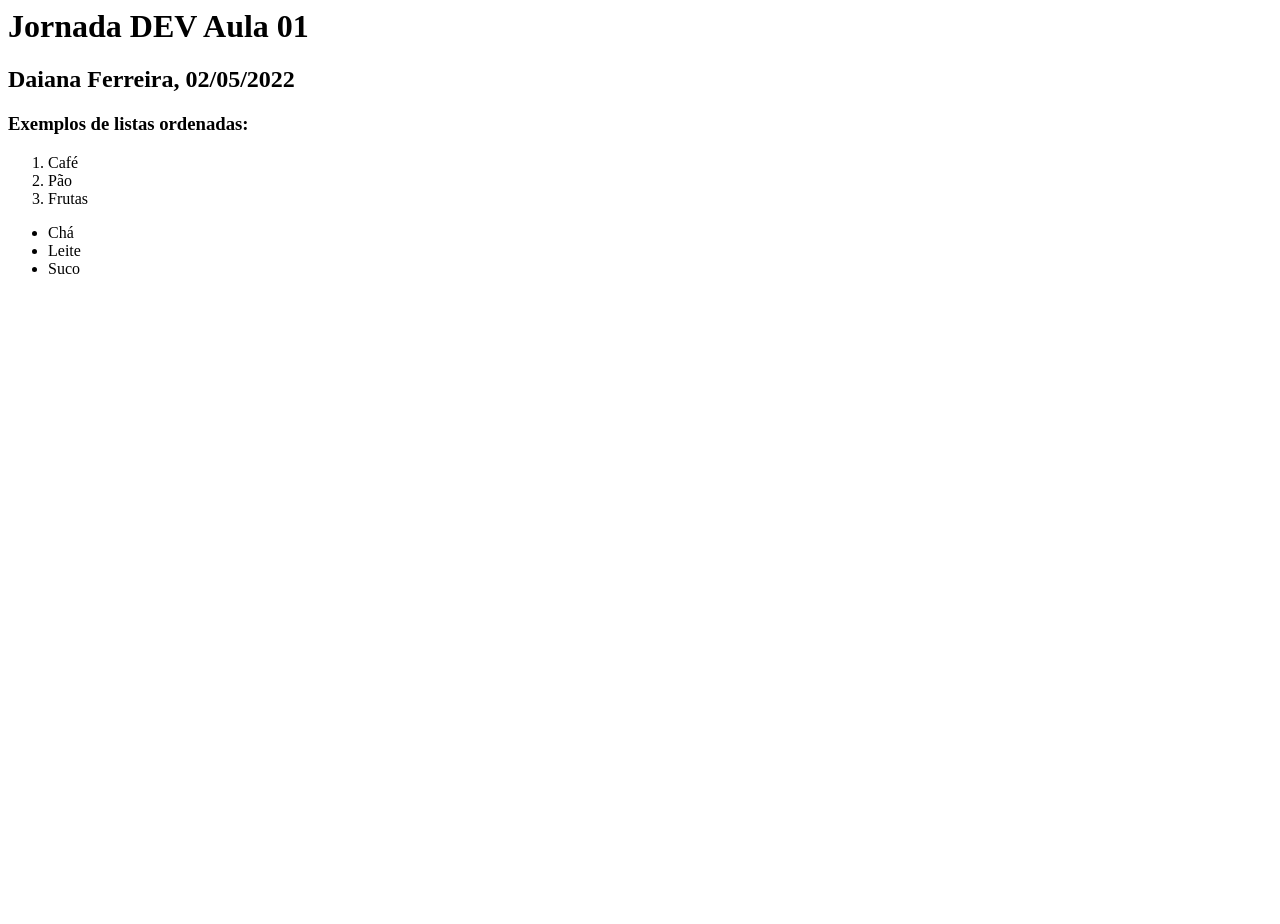
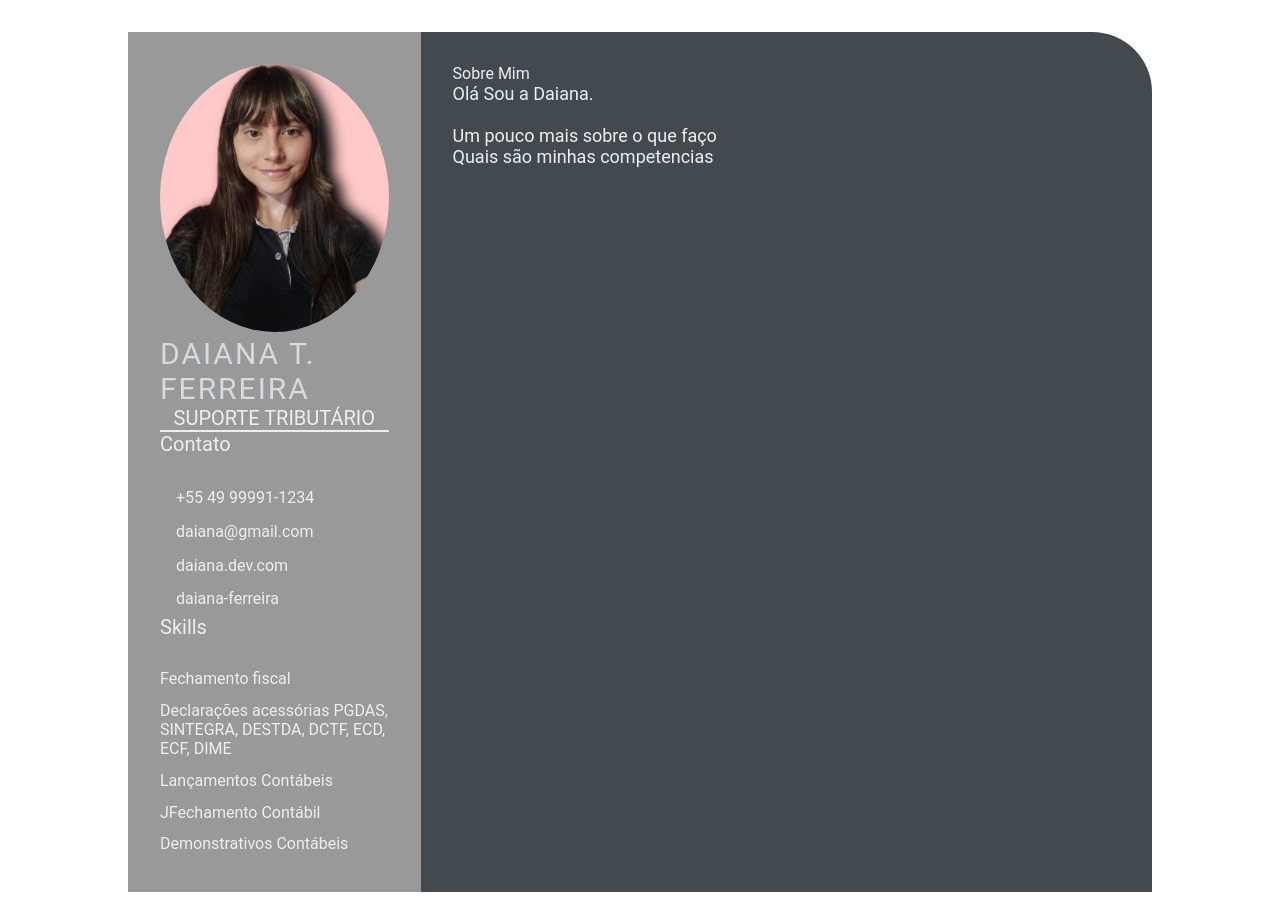
Before and after one commit to daiana-ferreira/daiana-ferreira.github.io, a plain HTML site: page index.html in a window 1280 px wide. Before the commit the page ends 800 px from the top, so only its background shows below. Drawn offline with Linux system fonts and the light colour scheme.

Commit message:
curriculo-inicial

```diff
--- a/index.html
+++ b/index.html
@@ -1,24 +1,63 @@
-<html>
-    <head>
-        <title>
-            Jornada DEV Aula 01
-        </title>
-    </head>
-    <body>
-        <h1>
-            Jornada DEV Aula 01
-        </h1>
-        <h2>Daiana Ferreira, 02/05/2022</h2>
-        <h3>Exemplos de listas ordenadas:</h3>
-    </body>
-    <ol>
-        <li>Café</li>
-        <li>Pão</li>
-        <li>Frutas</li>
-    </ol>
-    <ul>
-        <li>Chá</li>
-        <li>Leite</li>
-        <li>Suco</li>
-    </ul>
+<!DOCTYPE html>
+<html lang="en">
+
+<head>
+    <!-- configurações de compatibilidade de navegadores -->
+    <meta charset="UTF-8">
+    <meta http-equiv="X-UA-Compatible" content="IE=edge">
+    <meta name="viewport" content="width=device-width, initial-scale=1.0">
+    <!-- configurações de compatibilidade de navegadores -->
+
+    <title>Daiana Ferreira CV</title>
+
+    <!-- Custom CSS -->
+    <link rel="stylesheet" href="style.css">
+</head>
+
+<body>
+    <main class="resume-contents">
+        <section class="left-section">
+            <div class="left-section-contents">
+                <div class="profile">
+                    <img class="profile-image" src="img/profile-image.jpg" alt="Profile image">
+                    <p class="name">Daiana T. Ferreira</p>
+                    <p class="profession">Suporte Tributário</p>
+                </div>
+                <div class="contact-info">
+                    <p class="left-title">Contato</p>
+                    <ul>
+                        <li><i class="fa fa-phone"></i>+55 49 99991-1234</li>
+                        <li><i class="fa fa-envelope"></i>daiana@gmail.com</li>
+                        <li><i class="fa fa-globe"></i>daiana.dev.com</li>
+                        <li><i class="fa fa-github"></i>daiana-ferreira</li>
+                    </ul>
+                </div>
+                <div class="skills">
+                    <p class="left-title">Skills</p>
+                    <ul>
+                        <li><p>Fechamento fiscal</p></li>
+                        <li><p>Declarações acessórias PGDAS, SINTEGRA, DESTDA, DCTF, ECD, ECF, DIME</p></li>
+                        <li><p>Lançamentos Contábeis</p></li>
+                        <li><p>JFechamento Contábil</p></li>
+                        <li><p>Demonstrativos Contábeis</p></li>
+                    </ul>
+                </div>
+            </div>
+        </section>
+        </section>
+        <section class="right-section">
+            <div class="right-section-contents">
+                <section class="about gap">
+                    <div class="right-title">Sobre Mim</div>
+                    <p class="about-me-contents">
+                        Olá Sou a Daiana.<br>
+                        <br> Um pouco mais sobre o que faço
+                        <br> Quais são minhas competencias
+                    </p>
+                </section>
+            </div>
+        </section>
+    </main>
+</body>
+
 </html>
--- /dev/null
+++ b/style.css
@@ -0,0 +1,103 @@
+* {
+    margin: 0;
+    padding: 0;
+    box-sizing: border-box;
+    list-style: none;
+    font-family: 'Roboto', sans-serif;
+}
+
+.resume-contents {
+    min-height: 100vh;
+    width: 80%;
+    margin: 2rem auto;
+    display: grid;
+    grid-template-columns: repeat(7, 1fr);
+}
+
+.left-section {
+    grid-column: span 2;
+    height: 100%;
+    background-color: #999999;
+}
+
+.right-section {
+    grid-column: span 5;
+    height: 100%;
+    background-color: #424a50;
+    border-radius: 0px 60px 0px 0px;
+}
+
+.left-section-contents{
+    padding: 2rem 2rem;
+}
+
+.profile {
+    width: 100%;
+    border-bottom: 2px solid #eeeeee;
+}
+
+.profile .profile-image {
+    width: 100%;
+    border-radius: 100%;
+}
+
+.name {
+    color: #D6DBDF;
+    font-size: 30px;
+    letter-spacing: 2px;
+    text-transform: uppercase;
+}
+
+.profession {
+    color: #eeeeee;
+    font-size: 20px;
+    text-transform: uppercase;
+    text-align: center;
+}
+
+/* .contact-info { border-bottom: 2px solid #1B2631; } */
+.left-title {
+    color: #eeeeee;
+    font-size: 20px;
+}
+
+.contact-info ul {
+    padding-top: 1.5rem;
+}
+
+.contact-info ul li,
+.references ul li {
+    padding: .4rem 0;
+    color: #eeeeee;
+}
+
+.contact-info ul li i,
+.references ul li i {
+    padding-right: 1rem;
+    font-size: 18px;
+    color: #eeeeee;
+}
+
+.skills ul {
+    padding-top: 1.5rem;
+}
+.skills ul li p {
+    padding: .4rem 0;
+    color: #eeeeee;
+}
+
+.right-section-contents {
+    padding: 2rem 2rem;
+}
+
+.right-title {
+    color: #eeeeee;
+}
+
+.gap {
+    padding-bottom: 2rem;
+}
+.about-me-contents {
+    font-size: 18px;
+    color: #eeeeee;
+}
```
Also changed, not shown: img/profile-image.jpg (added), 2 other files.
